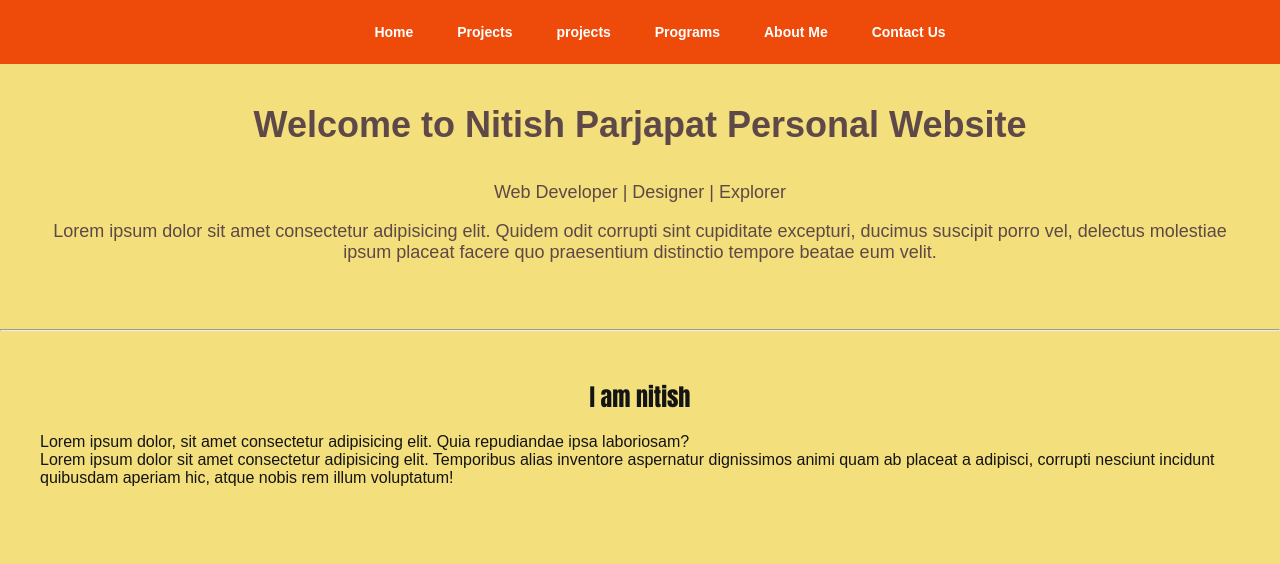
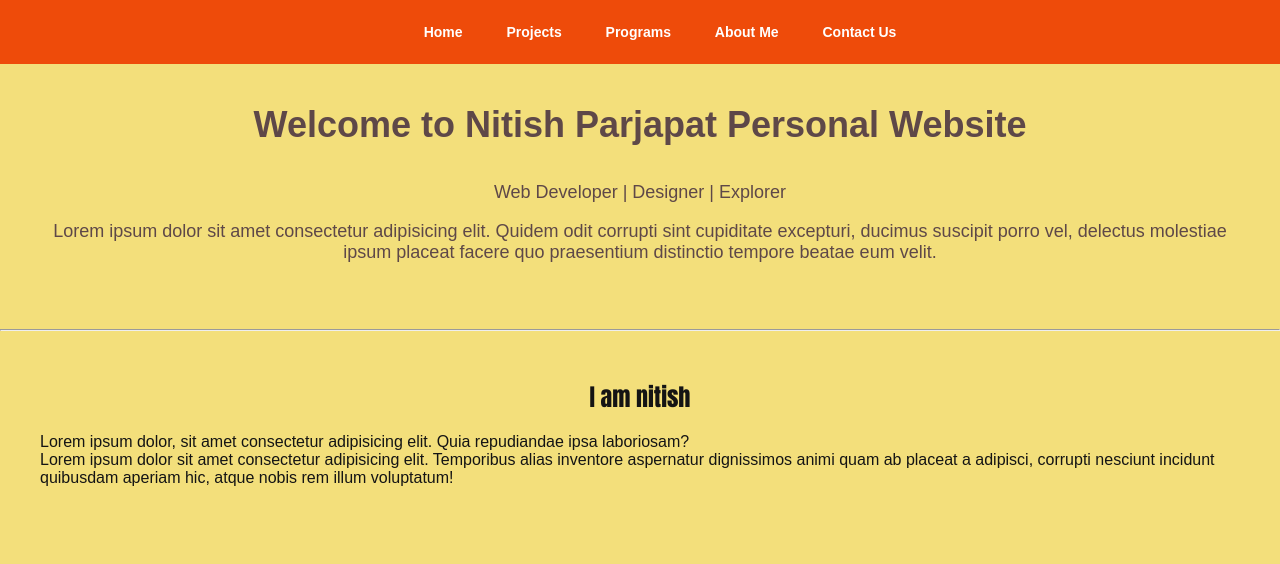
Before and after one commit to officialnitish5657/aitooltech, a plain HTML site: page main.html in a window 1280 px wide. Shown: the top 564 px of the page. Drawn offline with Linux system fonts and the light colour scheme.

Commit message:
Update main.html

```diff
--- a/main.html
+++ b/main.html
@@ -14,7 +14,6 @@
             <ul>
                 <li><a href="#home">Home</a></li>
                 <li><a href="#project">Projects</a></li>
-                <li><a href="#info"> projects </a></li>
                 <li><a href="#info">Programs</a></li>
                 <li><a href="#about">About Me</a></li>
                 <li><a href="#contact ">Contact Us</a></li>
```
